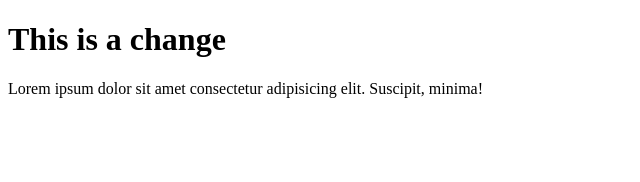
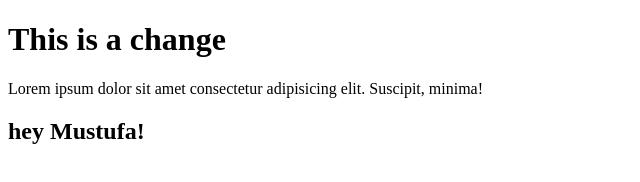
Before and after one commit to kush-muhamad/git-collab, a plain HTML site: page index.html in a window 1280 px wide. Shown: the whole page, without its empty margins (0-640 px from the left). Drawn offline with Linux system fonts and the light colour scheme.

Commit message:
added hey

```diff
--- a/index.html
+++ b/index.html
@@ -11,5 +11,6 @@
     <p>
         Lorem ipsum dolor sit amet consectetur adipisicing elit. Suscipit, minima!
     </p>
+    <h2>hey Mustufa!</h2>
 </body>
 </html>
```
